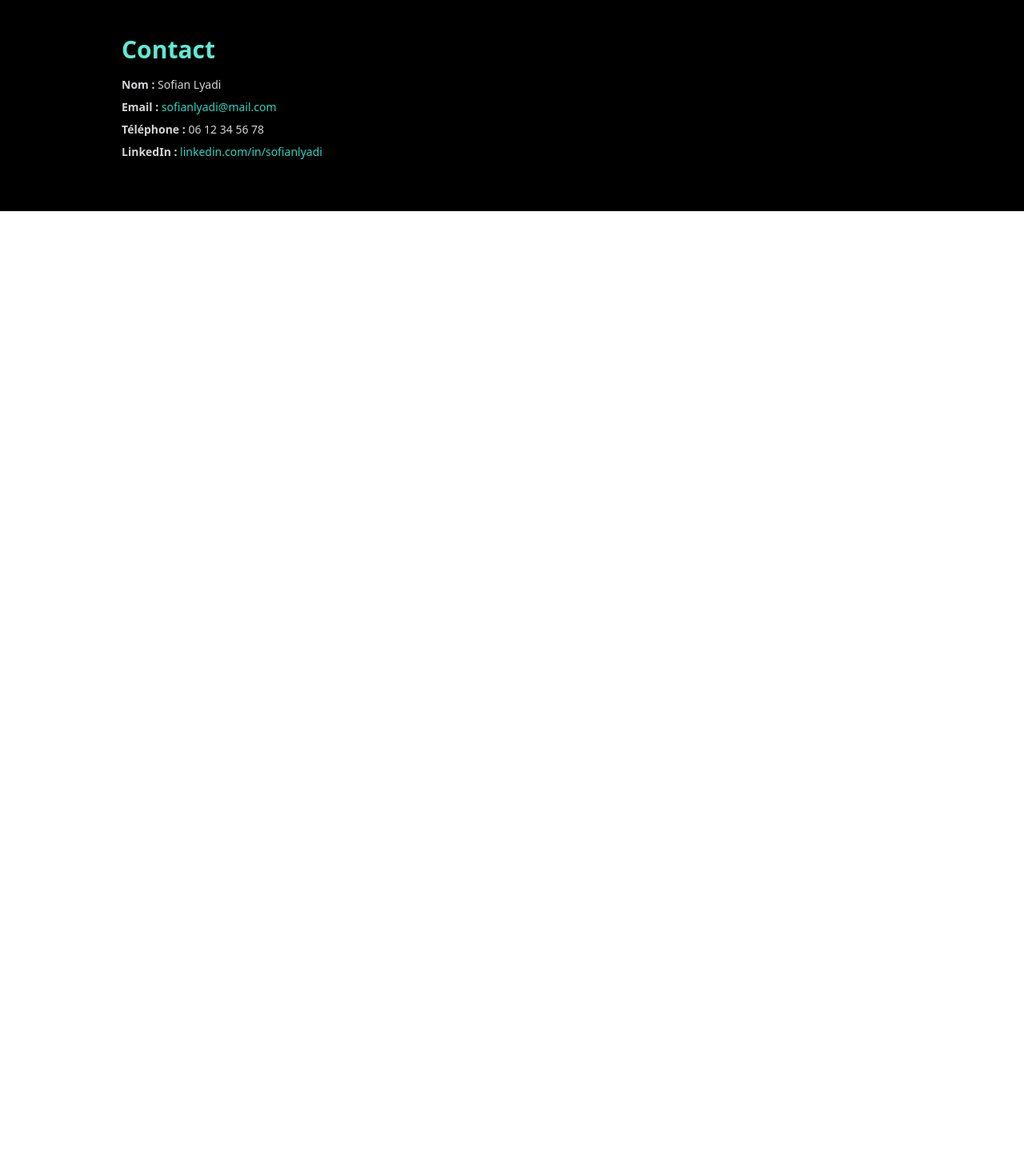
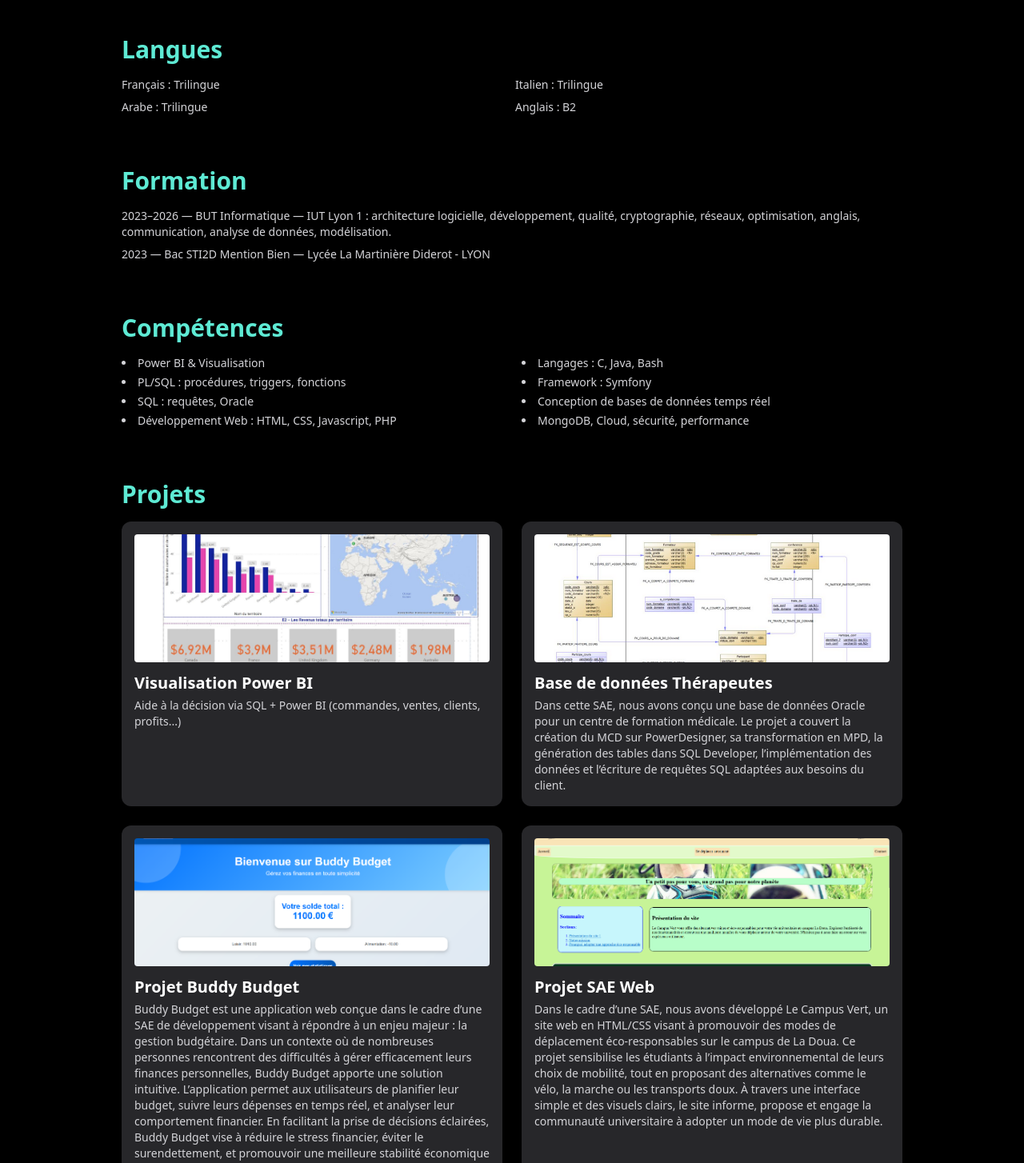
Before and after one commit to sofianL11/mon-portfolio, a React (Vite) app: page / in a window 1280 px wide. Shown: the part 820-2274 px from the top of the page at 80% size. Before the commit the page ends 1084 px from the top, so only its background shows below. Built offline with nearby package versions, Linux system fonts and the light colour scheme.

Commit message:
Dérnieres modifications

```diff
--- a/src/App.jsx
+++ b/src/App.jsx
@@ -17,16 +17,16 @@ export default function App() {
         <a href="#about" className="hover:text-teal-400 transition text-sm font-medium">About</a>
         <a href="#projects" className="hover:text-teal-400 transition text-sm font-medium">Portfolio</a>
         <a href="#contact" className="hover:text-teal-400 transition text-sm font-medium">Contact</a>
-        <a href="mailto:sofianlyadi@mail.com" className="ml-2 px-4 py-1 bg-teal-400 text-black rounded-full text-xs font-semibold">Me contacter</a>
+        <a href="#contact" className="ml-2 px-4 py-1 bg-teal-400 text-black rounded-full text-xs font-semibold">Me contacter</a>
       </nav>
 
       <header id="about" className="relative h-screen flex items-center justify-center text-center overflow-hidden">
         <img src="/mon-portfolio/flare-bg.jpg" alt="flare bg" className="absolute w-full h-full object-cover opacity-30" />
         <div className="relative z-10 max-w-3xl px-4">
-          <motion.p className="text-xs tracking-widest mb-4 text-teal-400" initial={{ opacity: 0 }} animate={{ opacity: 1 }} transition={{ delay: 0.2 }}>PORTFOLIO DE SOFIAN LYADI</motion.p>
-          <motion.h1 className="text-4xl md:text-6xl font-extrabold leading-tight mb-4" initial={{ opacity: 0, y: 20 }} animate={{ opacity: 1, y: 0 }} transition={{ delay: 0.4 }}>Créer des <span className="italic text-teal-400">Solutions Durables</span><br />à travers la Donnée et le Code</motion.h1>
+          <motion.p className="text-xs tracking-widest mb-4 text-teal-400" initial={{ opacity: 0 }} animate={{ opacity: 1 }} transition={{ delay: 0.2 }}>PORTFOLIO</motion.p>
+          <motion.h1 className="text-4xl md:text-6xl font-extrabold leading-tight mb-4" initial={{ opacity: 0, y: 20 }} animate={{ opacity: 1, y: 0 }} transition={{ delay: 0.4 }}>Sofian Lyadi</motion.h1>
           <motion.p className="text-sm md:text-base text-zinc-300 max-w-xl mx-auto" initial={{ opacity: 0, y: 20 }} animate={{ opacity: 1, y: 0 }} transition={{ delay: 0.6 }}>
-            Étudiant en informatique passionné par les bases de données et le développement web. Mon objectif : transformer la donnée en valeur concrète.
+            Étudiant en BUT Informatique à l’IUT Lyon 1, passionné par les bases de données, le développement web et la visualisation de données. Curieux, rigoureux et créatif, je cherche à concevoir des solutions efficaces et durables à travers le code.
           </motion.p>
           <div className="mt-8 flex justify-center gap-4">
             <a href="#projects" className="px-6 py-2 bg-white text-black rounded-full font-semibold text-sm hover:bg-zinc-200 transition">Voir mes projets</a>
@@ -36,18 +36,81 @@ export default function App() {
       </header>
 
       <main className="px-6 py-16 max-w-5xl mx-auto space-y-16">
-        {/* Langues, Formation, Compétences, Projets (inchangés) */}
+        <section>
+          <h2 className="text-3xl font-bold mb-4 text-teal-300">Langues</h2>
+          <ul className="grid grid-cols-2 gap-2 text-sm text-zinc-300">
+            <li>Français : Trilingue</li>
+            <li>Italien : Trilingue</li>
+            <li>Arabe : Trilingue</li>
+            <li>Anglais : B2</li>
+          </ul>
+        </section>
+
+        <section>
+          <h2 className="text-3xl font-bold mb-4 text-teal-300">Formation</h2>
+          <ul className="space-y-2 text-zinc-300 text-sm">
+            <li>2023–2026 — BUT Informatique — IUT Lyon 1 : architecture logicielle, développement, qualité, cryptographie, réseaux, optimisation, anglais, communication, analyse de données, modélisation.</li>
+            <li>2023 — Bac STI2D Mention Bien — Lycée La Martinière Diderot - LYON</li>
+          </ul>
+        </section>
+
+        <section>
+          <h2 className="text-3xl font-bold mb-4 text-teal-300">Compétences</h2>
+          <div className="grid md:grid-cols-2 gap-6 text-sm text-zinc-300">
+            <ul className="list-disc list-inside space-y-1">
+              <li>Power BI & Visualisation</li>
+              <li>PL/SQL : procédures, triggers, fonctions</li>
+              <li>SQL : requêtes, Oracle</li>
+              <li>Développement Web : HTML, CSS, Javascript, PHP</li>
+            </ul>
+            <ul className="list-disc list-inside space-y-1">
+              <li>Langages : C, Java, Bash</li>
+              <li>Framework : Symfony</li>
+              <li>Conception de bases de données temps réel</li>
+              <li>MongoDB, Cloud, sécurité, performance</li>
+            </ul>
+          </div>
+        </section>
+
+        <section id="projects">
+            <h2 className="text-3xl font-bold mb-4 text-teal-300">Projets</h2>
+            <div className="grid md:grid-cols-2 gap-6">
+              <div className="bg-zinc-800 p-4 rounded-xl shadow hover:shadow-lg transition">
+                <img src="/mon-portfolio/powBI.png" alt="Power BI" className="w-full h-40 object-cover rounded mb-3" />
+                <h3 className="text-xl font-semibold mb-1">Visualisation Power BI</h3>
+                <p className="text-sm text-zinc-300">Aide à la décision via SQL + Power BI (commandes, ventes, clients, profits...)</p>
+              </div>
+              <div className="bg-zinc-800 p-4 rounded-xl shadow hover:shadow-lg transition">
+                <img src="/mon-portfolio/thera.png" alt="BD Oracle" className="w-full h-40 object-cover rounded mb-3" />
+                <h3 className="text-xl font-semibold mb-1">Base de données Thérapeutes</h3>
+                <p className="text-sm text-zinc-300">Dans cette SAE, nous avons conçu une base de données Oracle pour un centre de formation médicale. Le projet a couvert la création du MCD sur PowerDesigner, sa transformation en MPD, la génération des tables dans SQL Developer, l’implémentation des données et l’écriture de requêtes SQL adaptées aux besoins du client.</p>
+              </div>
+              <div className="bg-zinc-800 p-4 rounded-xl shadow hover:shadow-lg transition">
+                <img src="/mon-portfolio/saes4.png" alt="Buddy Budget" className="w-full h-40 object-cover rounded mb-3" />
+                <h3 className="text-xl font-semibold mb-1">Projet Buddy Budget</h3>
+                <p className="text-sm text-zinc-300">Buddy Budget est une application web conçue dans le cadre d’une SAE de développement visant à répondre à un enjeu majeur : la gestion budgétaire. Dans un contexte où de nombreuses personnes rencontrent des difficultés à gérer efficacement leurs finances personnelles, Buddy Budget apporte une solution intuitive. L’application permet aux utilisateurs de planifier leur budget, suivre leurs dépenses en temps réel, et analyser leur comportement financier. En facilitant la prise de décisions éclairées, Buddy Budget vise à réduire le stress financier, éviter le surendettement, et promouvoir une meilleure stabilité économique au quotidien.</p>
+              </div>
+              <div className="bg-zinc-800 p-4 rounded-xl shadow hover:shadow-lg transition">
+                <img src="/mon-portfolio/saes1.png" alt="SAE Web" className="w-full h-40 object-cover rounded mb-3" />
+                <h3 className="text-xl font-semibold mb-1">Projet SAE Web</h3>
+                <p className="text-sm text-zinc-300">Dans le cadre d’une SAE, nous avons développé Le Campus Vert, un site web en HTML/CSS visant à promouvoir des modes de déplacement éco-responsables sur le campus de La Doua. Ce projet sensibilise les étudiants à l’impact environnemental de leurs choix de mobilité, tout en proposant des alternatives comme le vélo, la marche ou les transports doux. À travers une interface simple et des visuels clairs, le site informe, propose et engage la communauté universitaire à adopter un mode de vie plus durable.</p>
+              </div>
+            </div>
+        </section>
 
         <section id="contact">
           <h2 className="text-3xl font-bold mb-4 text-teal-300">Contact</h2>
           <div className="text-sm text-zinc-300 space-y-2">
-            <p><strong>Nom :</strong> Sofian Lyadi</p>
-            <p><strong>Email :</strong> <a href="mailto:sofianlyadi@mail.com" className="text-teal-400 hover:underline">sofianlyadi@mail.com</a></p>
-            <p><strong>Téléphone :</strong> 06 12 34 56 78</p>
-            <p><strong>LinkedIn :</strong> <a href="https://www.linkedin.com/in/sofianlyadi" className="text-teal-400 hover:underline" target="_blank" rel="noopener noreferrer">linkedin.com/in/sofianlyadi</a></p>
+            <p><strong>Adresse e-mail :</strong> sofianlyadi@mail.com</p>
+            <p><strong>Téléphone :</strong> 06 00 00 00 00</p>
+            <p><strong>LinkedIn :</strong> <a href="www.linkedin.com/in/sofian-lyadi-925045297" className="text-teal-400 hover:underline" target="_blank" rel="noopener noreferrer">www.linkedin.com/in/sofian-lyadi-925045297</a></p>
           </div>
         </section>
       </main>
+
+      <footer className="text-center py-6 text-sm text-zinc-500 border-t border-white/10">
+        © {new Date().getFullYear()} Sofian Lyadi. Tous droits réservés.
+      </footer>
 
       {showTop && (
         <button onClick={() => window.scrollTo({ top: 0, behavior: 'smooth' })} className="fixed bottom-5 right-5 bg-teal-400 text-black px-4 py-2 rounded-full shadow-lg hover:bg-teal-300 transition z-50">
```
Also changed, not shown: public/saes1.png (added), public/saes4.png (added), 7 other files (tests, documents, lock files or other folders).
